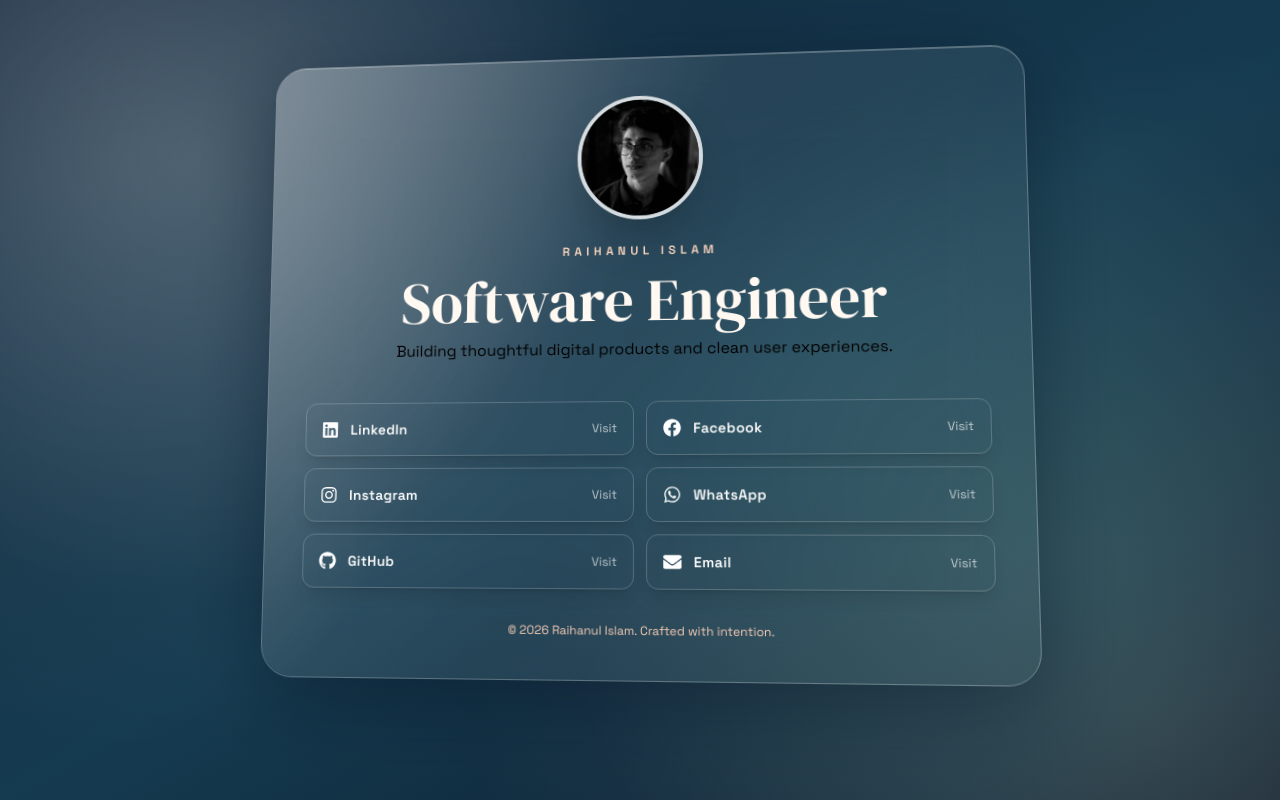
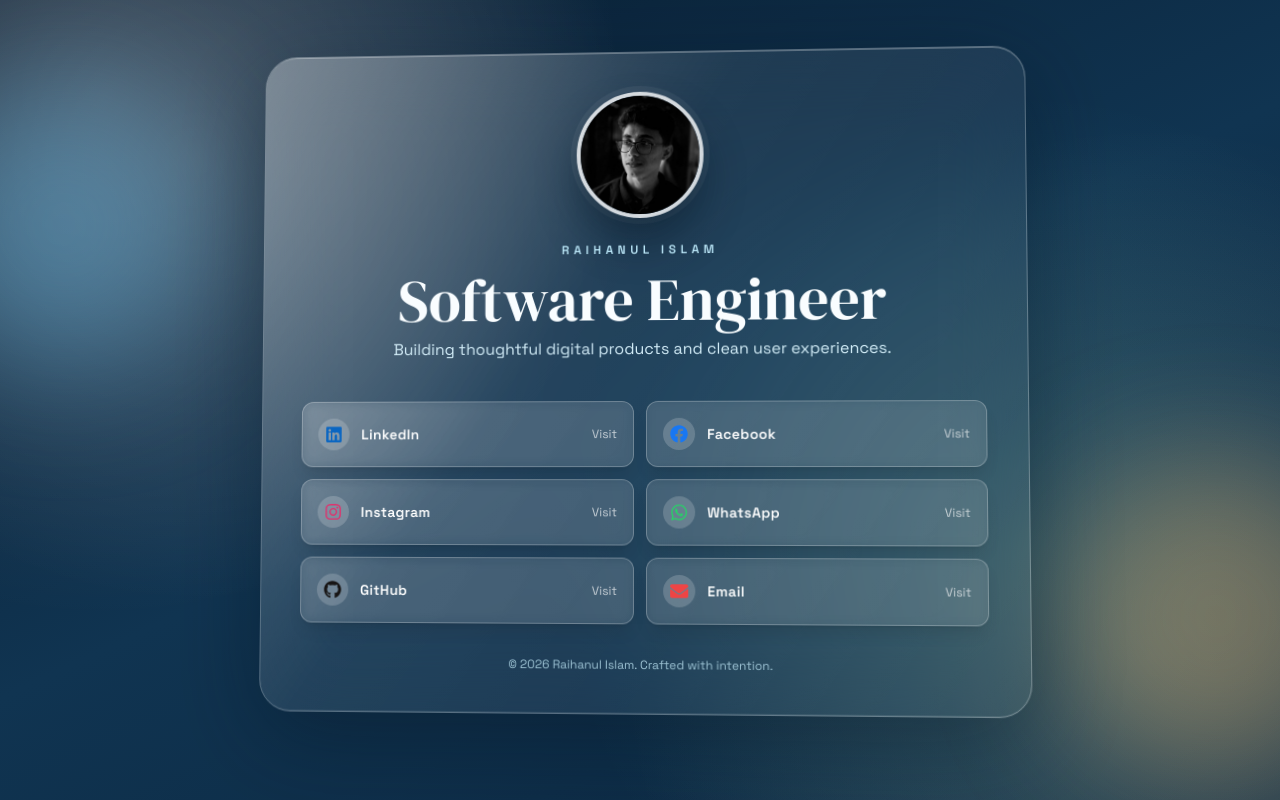
Before and after one commit to raihanulislam00/link, a Next.js app: page / in a window 1280 px wide. Built offline with nearby package versions, Linux system fonts and the light colour scheme.

Commit message:
style: update global styles and improve social link aesthetics

```diff
--- a/app/globals.css
+++ b/app/globals.css
@@ -3,14 +3,15 @@
 @tailwind utilities;
 
 :root {
-  --bg-top: #10253a;
-  --bg-mid: #153b50;
-  --bg-bottom: #0b1a2c;
-  --blob-orange: rgba(255, 124, 48, 0.45);
-  --blob-teal: rgba(19, 181, 169, 0.4);
-  --text-main: #fff9f2;
-  --text-soft: #ffd8c0;
-  --text-fade: #f7cdb6;
+  --bg-top: #071b2f;
+  --bg-mid: #103451;
+  --bg-bottom: #0a263f;
+  --blob-sky: rgba(120, 210, 255, 0.35);
+  --blob-gold: rgba(255, 192, 109, 0.32);
+  --text-main: #f9fdff;
+  --text-soft: #bbe7f8;
+  --text-muted: #d3edf8;
+  --text-fade: #9dc3d4;
 }
 
 * {
@@ -22,35 +23,39 @@
 body {
   font-family: var(--font-sans), sans-serif;
   background:
-    radial-gradient(circle at 10% 20%, rgba(255, 255, 255, 0.12) 0, rgba(255, 255, 255, 0) 45%),
-    radial-gradient(circle at 90% 90%, rgba(255, 220, 190, 0.14) 0, rgba(255, 220, 190, 0) 50%),
-    linear-gradient(150deg, var(--bg-top) 0%, var(--bg-mid) 52%, var(--bg-bottom) 100%);
+    radial-gradient(circle at 8% 12%, rgba(255, 255, 255, 0.16) 0, rgba(255, 255, 255, 0) 38%),
+    radial-gradient(circle at 90% 82%, rgba(255, 221, 178, 0.16) 0, rgba(255, 221, 178, 0) 40%),
+    linear-gradient(155deg, var(--bg-top) 0%, var(--bg-mid) 50%, var(--bg-bottom) 100%);
   -webkit-font-smoothing: antialiased;
   -moz-osx-font-smoothing: grayscale;
 }
 
 .scene {
-  perspective: 1400px;
+  perspective: 1800px;
 }
 
 .card-3d {
   position: relative;
   transform-style: preserve-3d;
-  transform: rotateX(6deg) rotateY(-6deg);
-  transition: transform 500ms ease;
+  transform: rotateX(3deg) rotateY(-4deg);
+  transition: transform 450ms ease;
 }
 
 .scene:hover .card-3d {
-  transform: rotateX(2deg) rotateY(-2deg) translateY(-6px);
+  transform: rotateX(1deg) rotateY(-1deg) translateY(-6px);
 }
 
 .avatar-3d {
-  transform: translateZ(36px);
+  transform: translateZ(28px);
+  box-shadow:
+    0 24px 42px rgba(5, 20, 34, 0.45),
+    0 0 0 6px rgba(255, 255, 255, 0.06);
 }
 
 .social-link {
-  @apply relative flex items-center justify-between overflow-hidden border border-white/20 transition-all duration-300;
-  transform: translateZ(18px);
+  @apply relative flex items-center justify-between overflow-hidden border border-white/25 bg-white/10 transition-all duration-300;
+  transform: translateZ(16px);
+  backdrop-filter: blur(6px);
 }
 
 .social-link > * {
@@ -58,20 +63,30 @@ body {
   z-index: 2;
 }
 
+.icon-badge {
+  display: inline-flex;
+  align-items: center;
+  justify-content: center;
+  width: 32px;
+  height: 32px;
+  border-radius: 9999px;
+  background: rgba(255, 255, 255, 0.18);
+}
+
 .social-link::before {
   content: '';
-  @apply absolute inset-0 bg-gradient-to-r from-transparent via-white/30 to-transparent opacity-0 transition-opacity duration-300;
+  @apply absolute inset-0 bg-gradient-to-r from-transparent via-white/25 to-transparent opacity-0 transition-opacity duration-300;
 }
 
 .social-link:hover::before {
-  @apply opacity-60;
+  @apply opacity-100;
 }
 
 .social-link:hover {
-  transform: translateY(-4px) translateZ(34px) scale(1.01);
+  transform: translateY(-3px) translateZ(24px) scale(1.01);
   box-shadow:
-    0 16px 34px rgba(0, 0, 0, 0.25),
-    0 4px 10px rgba(255, 255, 255, 0.2) inset;
+    0 14px 24px rgba(0, 0, 0, 0.22),
+    inset 0 1px 0 rgba(255, 255, 255, 0.22);
 }
 
 .click-wave {
@@ -97,16 +112,9 @@ body {
 
 .card-glow {
   box-shadow:
-    0 18px 80px rgba(5, 15, 30, 0.42),
-    inset 0 1px 0 rgba(255, 255, 255, 0.25);
-}
-
-.floating-cube {
-  animation: float-cube 6s ease-in-out infinite;
-}
-
-.floating-orb {
-  animation: float-orb 7s ease-in-out infinite;
+    0 24px 90px rgba(4, 18, 33, 0.42),
+    inset 0 1px 0 rgba(255, 255, 255, 0.28),
+    inset 0 -1px 0 rgba(255, 255, 255, 0.1);
 }
 
 .reveal {
@@ -123,26 +131,6 @@ body {
   to {
     opacity: 1;
     transform: translateY(0);
-  }
-}
-
-@keyframes float-cube {
-  0%,
-  100% {
-    transform: translate3d(0, 0, 0) rotate(18deg);
-  }
-  50% {
-    transform: translate3d(0, -14px, 0) rotate(28deg);
-  }
-}
-
-@keyframes float-orb {
-  0%,
-  100% {
-    transform: translate3d(0, 0, 0) scale(1);
-  }
-  50% {
-    transform: translate3d(0, -18px, 0) scale(1.08);
   }
 }
 
@@ -169,6 +157,30 @@ body {
   }
 }
 
+.tone-linkedin .icon-badge {
+  color: #0a66c2;
+}
+
+.tone-facebook .icon-badge {
+  color: #1877f2;
+}
+
+.tone-instagram .icon-badge {
+  color: #e1306c;
+}
+
+.tone-whatsapp .icon-badge {
+  color: #25d366;
+}
+
+.tone-github .icon-badge {
+  color: #171515;
+}
+
+.tone-email .icon-badge {
+  color: #ef4444;
+}
+
 @media (max-width: 640px) {
   .card-3d {
     transform: none;
```
